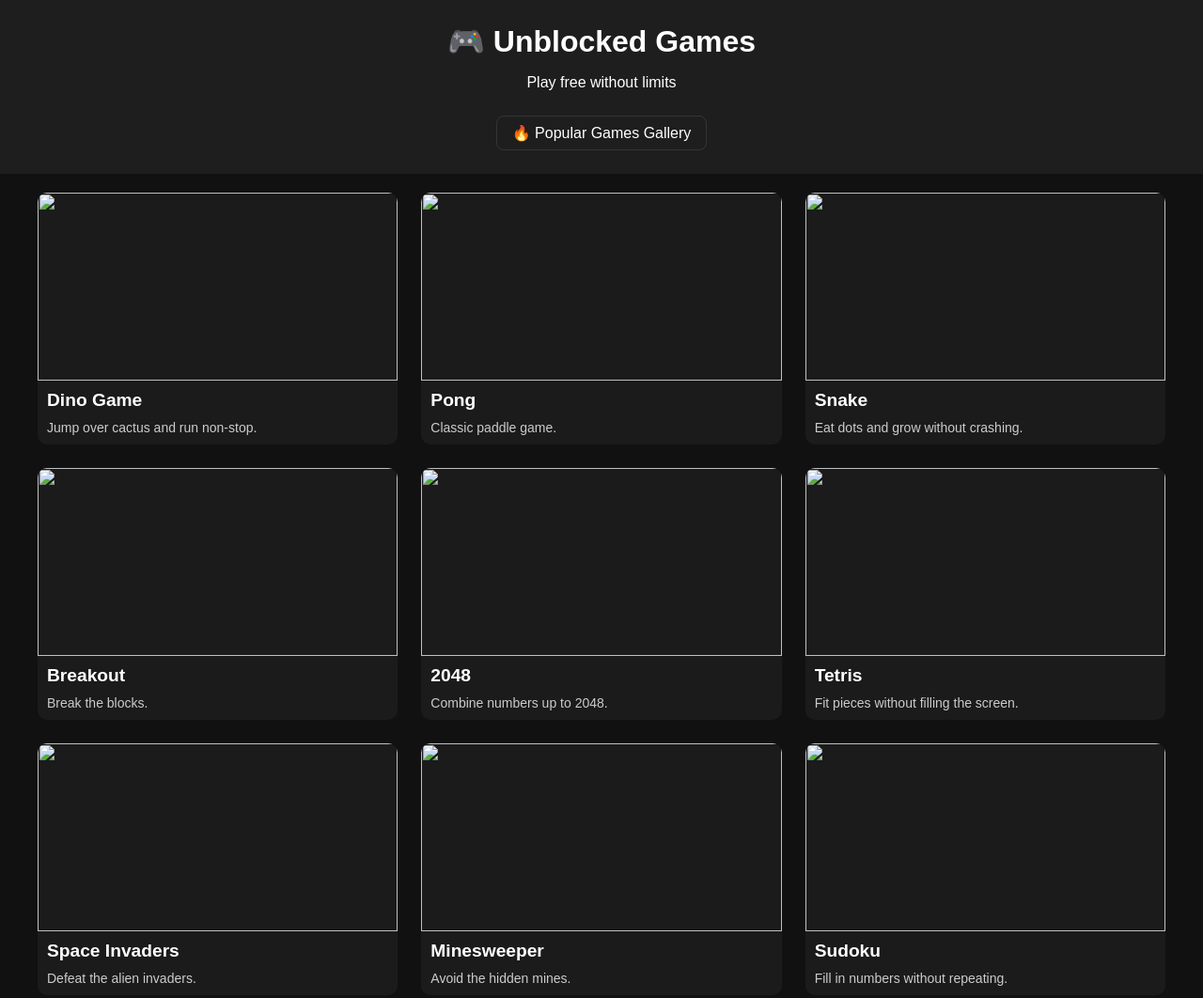
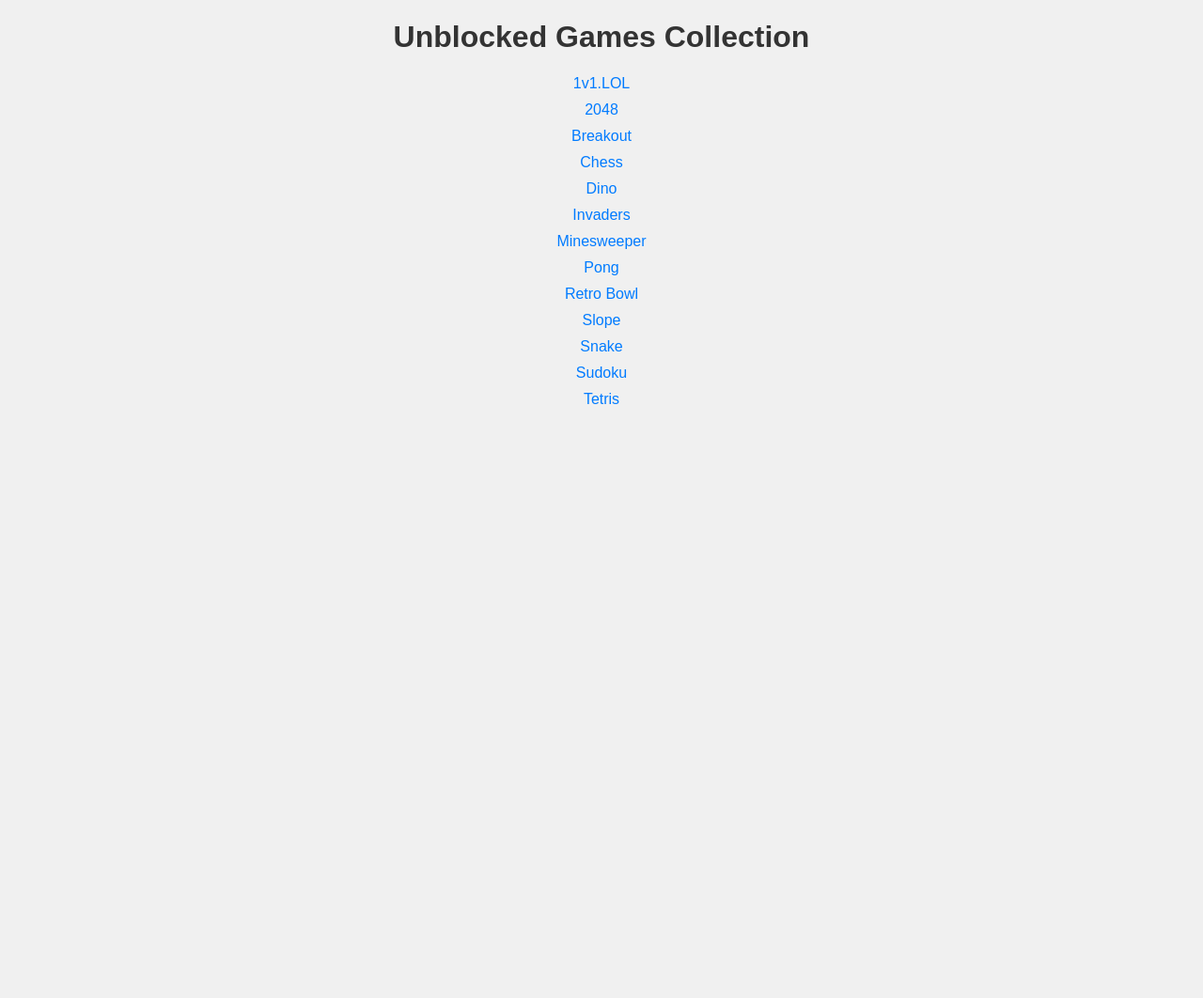
Before and after one commit to arodalmodovar7-hue/starxbeta, a plain HTML site: page index.html in a window 1280 px wide. Shown: the top 1062 px of the page at 94% size. After the commit the page ends 800 px from the top, so only its background shows below. Drawn offline with Linux system fonts and the light colour scheme.

Commit message:
Add files via upload

```diff
--- a/index.html
+++ b/index.html
@@ -1,145 +1,50 @@
 <!DOCTYPE html>
 <html lang="en">
-
 <head>
     <meta charset="UTF-8">
     <meta name="viewport" content="width=device-width, initial-scale=1.0">
-  <title>Starxv1.Beta</title>
-
+    <title>Unblocked Games Collection</title>
     <style>
         body {
             font-family: Arial, sans-serif;
-      background: #111;
-      color: white;
-      margin: 0;
+            background-color: #f0f0f0;
+            text-align: center;
+        }
+        h1 {
+            color: #333;
+        }
+        .game-list {
+            list-style-type: none;
             padding: 0;
         }
-
-    header {
-      background: #1e1e1e;
-      text-align: center;
-      padding: 25px;
+        .game-list li {
+            margin: 10px 0;
         }
-
-    header h1 {
-      margin: 0;
-      font-size: 2em;
+        a {
+            text-decoration: none;
+            color: #007BFF;
         }
-
-    .grid {
-      display: grid;
-      grid-template-columns: repeat(auto-fit, minmax(300px, 1fr));
-      gap: 25px;
-      padding: 20px;
-      max-width: 1200px;
-      margin: auto;
-    }
-
-    .card {
-      background: #1b1b1b;
-      border-radius: 10px;
-      overflow: hidden;
-      text-align: left;
-      text-decoration: none;
-      color: white;
-    }
-
-    .card img {
-      width: 100%;
-      height: 200px;
-      object-fit: cover;
-      display: block;
-    }
-
-    .card h3 {
-      margin: 10px;
-      font-size: 1.2em;
-    }
-
-    .card p {
-      margin: 10px;
-      color: #ccc;
-      font-size: 14px;
-    }
-
-    footer {
-      text-align: center;
-      background: #1e1e1e;
-      padding: 15px;
-      color: #aaa;
+        a:hover {
+            text-decoration: underline;
         }
     </style>
 </head>
-
 <body>
-
-  <header>
-    <h1>🎮 Unblocked Games</h1>
-    <p>Play free without limits</p>
-    <a href="popular-games.html"
-      style="display:inline-block;margin-top:10px;padding:8px 16px;background:transparent;border:1px solid rgba(255,255,255,0.1);color:#fff;text-decoration:none;border-radius:8px;">🔥
-      Popular Games Gallery</a>
-  </header>
-
-  <section class="grid">
-    <a href="games/dino.html" class="card"><img src="img/dino.png">
-      <h3>Dino Game</h3>
-      <p>Jump over cactus and run non-stop.</p>
-    </a>
-    <a href="games/pong.html" class="card"><img src="img/pong.png">
-      <h3>Pong</h3>
-      <p>Classic paddle game.</p>
-    </a>
-    <a href="games/snake.html" class="card"><img src="img/snake.png">
-      <h3>Snake</h3>
-      <p>Eat dots and grow without crashing.</p>
-    </a>
-    <a href="games/breakout.html" class="card"><img src="img/Breakout.png">
-      <h3>Breakout</h3>
-      <p>Break the blocks.</p>
-    </a>
-    <a href="games/2048.html" class="card"><img src="img/2048.png">
-      <h3>2048</h3>
-      <p>Combine numbers up to 2048.</p>
-    </a>
-    <a href="games/tetris.html" class="card"><img src="img/tetris.png">
-      <h3>Tetris</h3>
-      <p>Fit pieces without filling the screen.</p>
-    </a>
-    <a href="games/invaders.html" class="card"><img src="img/invaders.png">
-      <h3>Space Invaders</h3>
-      <p>Defeat the alien invaders.</p>
-    </a>
-    <a href="games/minesweeper.html" class="card"><img src="img/minesweeper.png">
-      <h3>Minesweeper</h3>
-      <p>Avoid the hidden mines.</p>
-    </a>
-    <a href="games/sudoku.html" class="card"><img src="img/sudoku.png">
-      <h3>Sudoku</h3>
-      <p>Fill in numbers without repeating.</p>
-    </a>
-    <a href="games/chess.html" class="card"><img src="img/chess.png">
-      <h3>Chess</h3>
-      <p>Challenge your mind with strategy.</p>
-    </a>
-    <a href="games/cookie.html" class="card"><img src="img/cookie.png">
-      <h3>Cookie Clicker Clone</h3>
-      <p>Click and earn infinite cookies.</p>
-    </a>
-    <a href="games/race3d.html" class="card"><img src="img/race3d.png">
-      <h3>Race 3D</h3>
-      <p>Free 3D racing game.</p>
-    </a>
-    <a href="games/cube3d.html" class="card"><img src="img/cube3d.png">
-      <h3>3D Cube</h3>
-      <p>Explore and rotate a 3D cube.</p>
-    </a>
-  </section>
-
-  <footer>
-    © 2025 Unblocked Games — Free and open source games.
-  </footer>
-
+    <h1>Unblocked Games Collection</h1>
+    <ul class="game-list">
+        <li><a href="games/1v1LOL.html">1v1.LOL</a></li>
+        <li><a href="games/2048.html">2048</a></li>
+        <li><a href="games/breakout.html">Breakout</a></li>
+        <li><a href="games/chess.html">Chess</a></li>
+        <li><a href="games/dino.html">Dino</a></li>
+        <li><a href="games/invaders.html">Invaders</a></li>
+        <li><a href="games/minesweeper.html">Minesweeper</a></li>
+        <li><a href="games/pong.html">Pong</a></li>
+        <li><a href="games/retro-bowl.html">Retro Bowl</a></li>
+        <li><a href="games/slope.html">Slope</a></li>
+        <li><a href="games/snake.html">Snake</a></li>
+        <li><a href="games/sudoku.html">Sudoku</a></li>
+        <li><a href="games/tetris.html">Tetris</a></li>
+    </ul>
 </body>
-
 </html>
```
Lines whose indentation alone changed are shown as unchanged.
